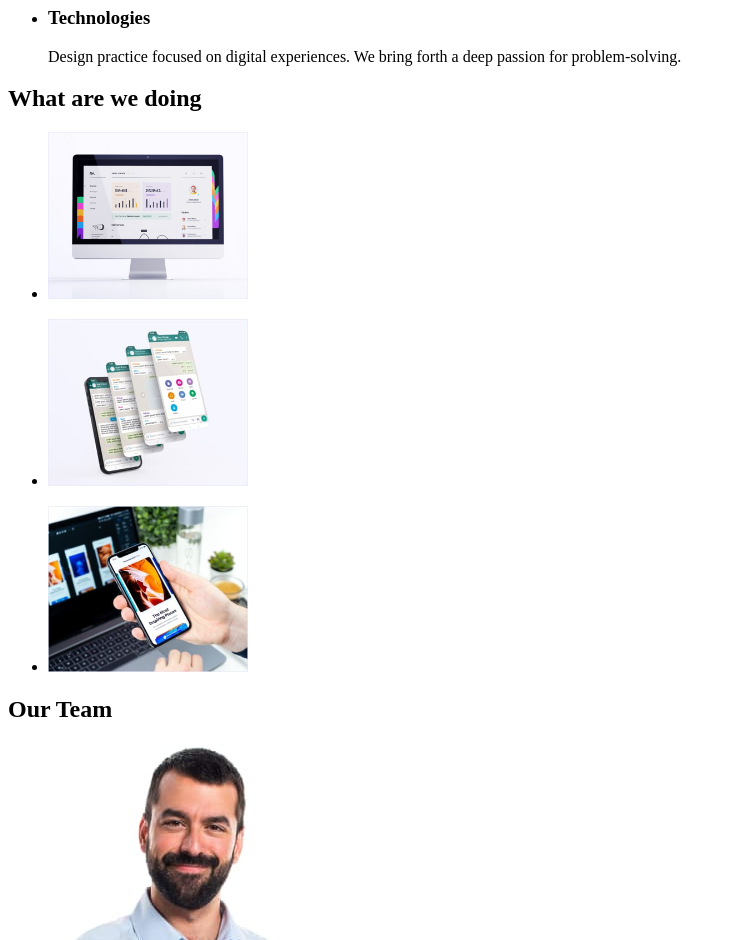
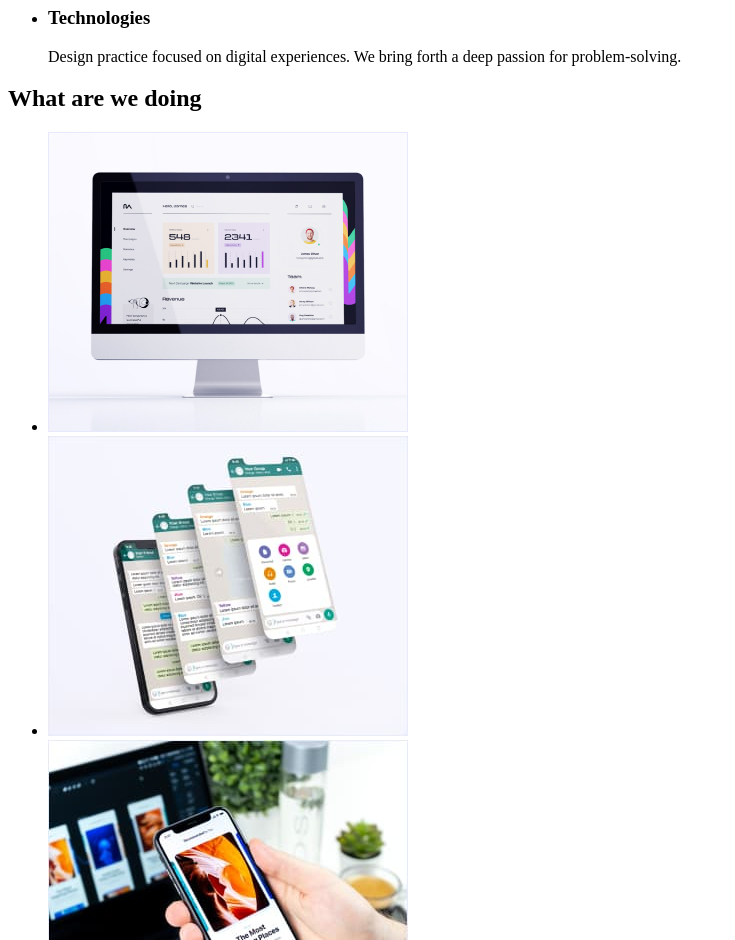
Before and after one commit to jakeyevgen/goit-markup-hw-01, a plain HTML site: page index.html in a window 1280 px wide. Shown: the part 480-1420 px from the top of the page, without its empty margins (0-735 px from the left). Drawn offline with Linux system fonts and the light colour scheme.

Commit message:
Update 19

```diff
--- a/index.html
+++ b/index.html
@@ -74,14 +74,12 @@
         <h2>What are we doing</h2>
 
         <ul>
-          <li><img src="./images/img1.jpg" alt="PC" width="200" /></li>
-        </ul>
-        <ul>
-          <li><img src="./images/img2.jpg" alt="Phote" width="200" /></li>
-        </ul>
-        <ul>
+          <li><img src="./images/img1.jpg" alt="PC" width="360" /></li>
+
+          <li><img src="./images/img2.jpg" alt="Phote" width="360" /></li>
+
           <li>
-            <img src="./images/img3.jpg" alt="Phone in hand" width="200" />
+            <img src="./images/img3.jpg" alt="Phone in hand" width="360" />
           </li>
         </ul>
       </section>
```
